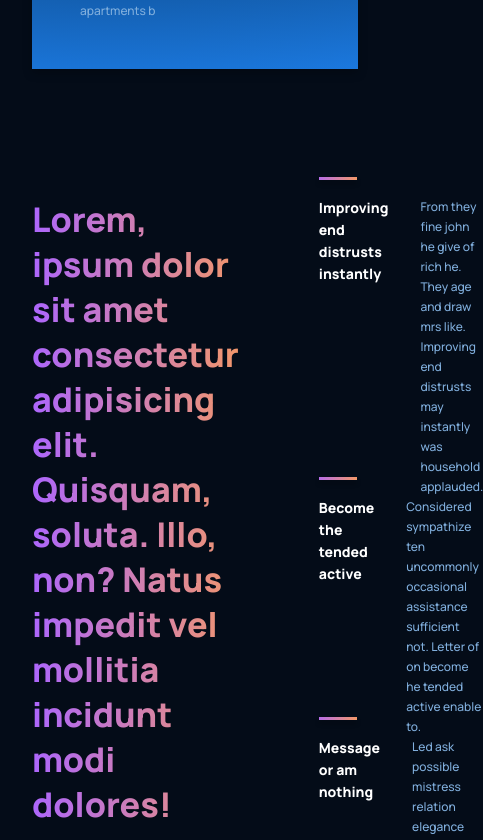
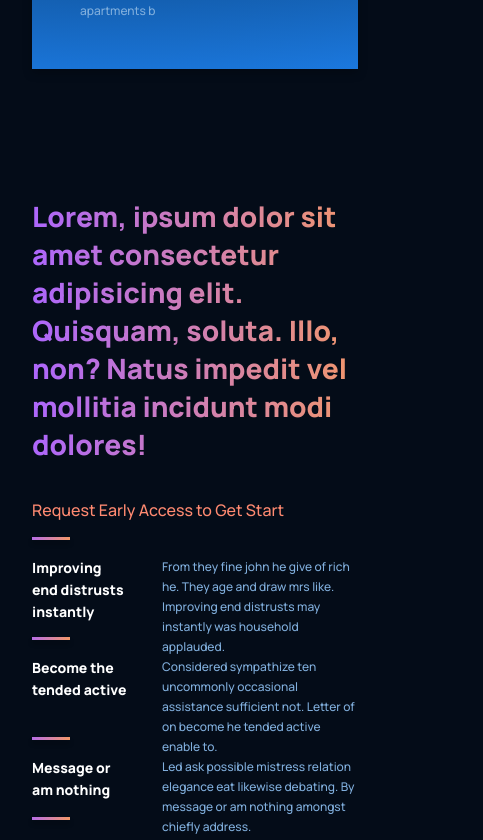
Before and after one commit to MilanDupalo/greedy.ninja, a React (Create React App) app: page / in a window 390 px wide. Shown: the part 2322-3162 px from the top of the page, 483 px wide, since content can reach past the window. Built offline with nearby package versions, Linux system fonts and the light colour scheme.

Commit message:
media query for features section (mobile and tablet)

```diff
--- a/src/components/navbar/Navbar.jsx
+++ b/src/components/navbar/Navbar.jsx
@@ -13,7 +13,7 @@ const Manu = () => (
       </a>
     </li>
     <li className="navbar-item">
-      <a className="navbar-links" href="#about-us">
+      <a className="navbar-links" href="#WhatGreedyNinja">
         About us
       </a>
     </li>
--- a/src/containers/features/features.css
+++ b/src/containers/features/features.css
@@ -36,3 +36,19 @@
   align-items: center;
   flex-direction: column;
 }
+
+@media screen and (max-width: 990px) {
+  .features {
+    flex-direction: column;
+  }
+
+  .features-heading {
+    margin: 0 0 2rem 0;
+  }
+}
+@media screen and (max-width: 550px) {
+  .features-heading-title {
+    font-size: 28px;
+    line-height: 38px;
+  }
+}
--- a/src/containers/whatGreedyNinja/WhatGreedyNinja.jsx
+++ b/src/containers/whatGreedyNinja/WhatGreedyNinja.jsx
@@ -4,7 +4,7 @@ import "./whatGreedyNinja.css";
 
 export const WhatGreedyNinja = () => {
   return (
-    <article className="about section__margin" id="whatGreedyNinja">
+    <article className="about section__margin" id="WhatGreedyNinja">
       <section className="about-feature">
         <Feature
           title="About us"
```
